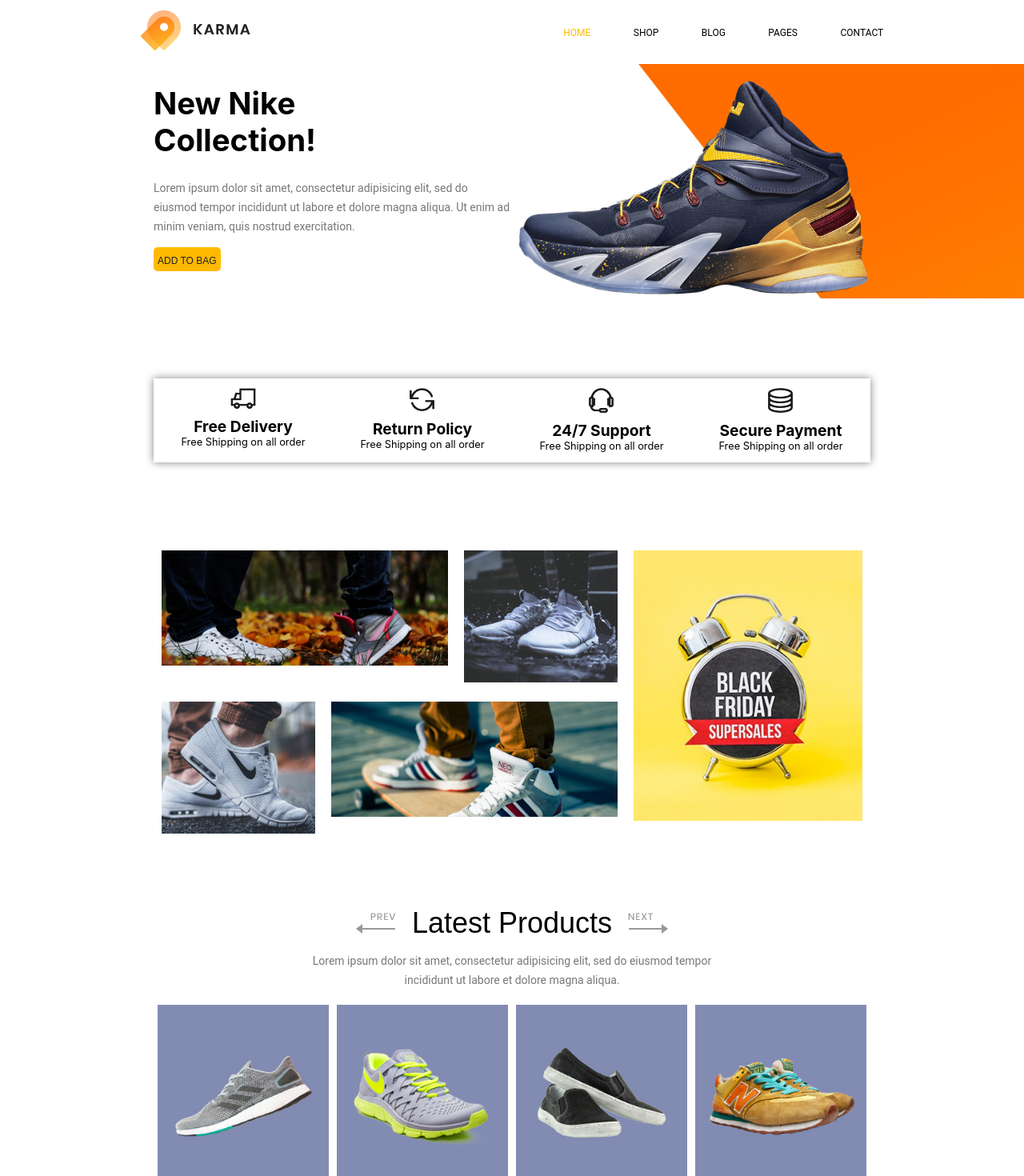
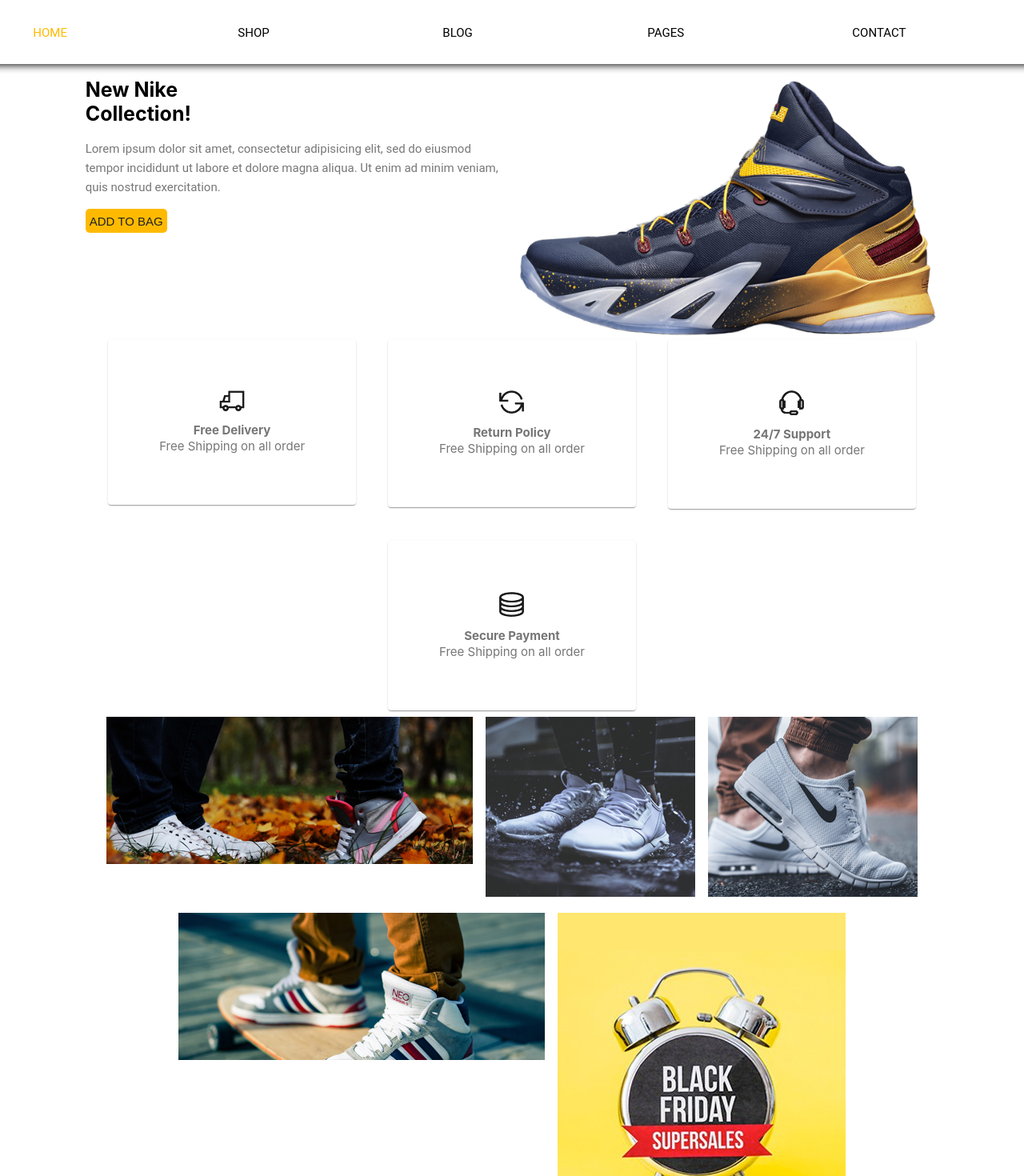
Before and after one commit to mexell96/karma-shop, a React (Create React App) app: page / in a window 1280 px wide. Shown: the top 1470 px of the page at 80% size. Built offline with nearby package versions, Linux system fonts and the light colour scheme.

Commit message:
added material grid

```diff
--- a/src/navbar/Navbar.jsx
+++ b/src/navbar/Navbar.jsx
@@ -2,15 +2,13 @@
 import { NavLink } from "react-router-dom";
 import classes from "./Navbar.module.css";
 import logo from "../images/Navbar/logo.png";
+import Grid from "@material-ui/core/Grid";
 
 export const Navbar = () => {
   return (
-    <nav className={classes.nav}>
-      <div>
-        <img src={logo} alt="logo" />
-      </div>
-      <div>
-        <ul className={classes.ul}>
+    <Grid container justify="center">
+      <ul className={classes.nav}>
+        <Grid item xl={2} lg={2} md={2} m={2} xs={2}>
           <li className={classes.li}>
             <NavLink
               exact
@@ -20,6 +18,8 @@
               HOME
             </NavLink>
           </li>
+        </Grid>
+        <Grid item xl={2} lg={2} md={2} m={2} xs={2}>
           <li>
             <NavLink
               to="/shop"
@@ -28,6 +28,8 @@
               SHOP
             </NavLink>
           </li>
+        </Grid>
+        <Grid item xl={2} lg={2} md={2} m={2} xs={2}>
           <li>
             <NavLink
               to="/blog"
@@ -36,6 +38,8 @@
               BLOG
             </NavLink>
           </li>
+        </Grid>
+        <Grid item xl={2} lg={2} md={2} m={2} xs={2}>
           <li>
             <NavLink
               to="/pages"
@@ -44,6 +48,8 @@
               PAGES
             </NavLink>
           </li>
+        </Grid>
+        <Grid item xl={2} lg={2} md={2} m={2} xs={2}>
           <li>
             <NavLink
               to="/contact"
@@ -52,8 +58,8 @@
               CONTACT
             </NavLink>
           </li>
-        </ul>
-      </div>
-    </nav>
+        </Grid>
+      </ul>
+    </Grid>
   );
 };
--- a/src/navbar/Navbar.module.css
+++ b/src/navbar/Navbar.module.css
@@ -1,6 +1,6 @@
 li {
   list-style-type: none;
-  font-size: 12px;
+  font-size: min(max(15px, 1vw), 15px);
 }
 .NavLink {
   color: black;
@@ -16,8 +16,6 @@
 }
 .ul {
   display: flex;
-  flex-direction: row;
-  width: 400px;
   justify-content: space-between;
 }
 .nav {
@@ -30,4 +28,5 @@
   margin: auto;
   position: fixed;
   z-index: 100;
+  box-shadow: 0px 1px 10px #000000;
 }
--- a/src/pages/Home/Home.jsx
+++ b/src/pages/Home/Home.jsx
@@ -3,15 +3,18 @@
 import Main from "./sections/Main";
 import Products from "./sections/Products";
 import Promo from "./sections/Promo";
+import Grid from "@material-ui/core/Grid";
 
 const Home = () => {
   return (
-    <>
-      <Main />
-      <Conditions />
-      <Promo />
-      <Products />
-    </>
+    <Grid container justify="center">
+      <Grid item xl={10} lg={10} md={10} m={10} xs={10}>
+        <Main />
+        <Conditions />
+        <Promo />
+        <Products />
+      </Grid>
+    </Grid>
   );
 };
 
--- a/src/pages/Home/sections/Conditions.jsx
+++ b/src/pages/Home/sections/Conditions.jsx
@@ -1,34 +1,65 @@
 import React from "react";
+import { makeStyles } from "@material-ui/core/styles";
+import Paper from "@material-ui/core/Paper";
+import Grid from "@material-ui/core/Grid";
 import freeDelivery from "../../../images/Home/Conditions/f-icon1.png";
 import returnPolicy from "../../../images/Home/Conditions/f-icon2.png";
 import support from "../../../images/Home/Conditions/f-icon3.png";
 import securePayment from "../../../images/Home/Conditions/f-icon4.png";
 import classes from "./Conditions.module.css";
 
+const useStyles = makeStyles((theme) => ({
+  root: {
+    flexGrow: 1,
+  },
+  paper: {
+    padding: theme.spacing(8),
+    textAlign: "center",
+    color: theme.palette.text.secondary,
+  },
+}));
+
 const Conditions = () => {
+  const styles = useStyles();
+
   return (
-    <div className={classes.Conditions}>
-      <div className={classes.blocks}>
+    <Grid container spacing={5} justify="center">
+      <Grid item xl>
+        <Paper className={styles.paper}>
           <img src={freeDelivery} alt="freeDelivery" className={classes.img} />
           <h3 className={classes.h3}>Free Delivery</h3>
           <span className={classes.span}>Free Shipping on all order</span>
-      </div>
-      <div className={classes.blocks}>
+        </Paper>
+      </Grid>
+
+      <Grid item xl>
+        <Paper className={styles.paper}>
           <img src={returnPolicy} alt="returnPolicy" className={classes.img} />
           <h3 className={classes.h3}>Return Policy</h3>
           <span className={classes.span}>Free Shipping on all order</span>
-      </div>
-      <div className={classes.blocks}>
+        </Paper>
+      </Grid>
+
+      <Grid item xl>
+        <Paper className={styles.paper}>
           <img src={support} alt="support" className={classes.img} />
           <h3 className={classes.h3}>24/7 Support</h3>
           <span className={classes.span}>Free Shipping on all order</span>
-      </div>
-      <div className={classes.blocks}>
-        <img src={securePayment} alt="securePayment" className={classes.img} />
+        </Paper>
+      </Grid>
+
+      <Grid item xl>
+        <Paper className={styles.paper}>
+          <img
+            src={securePayment}
+            alt="securePayment"
+            className={classes.img}
+          />
           <h3 className={classes.h3}>Secure Payment</h3>
           <span className={classes.span}>Free Shipping on all order</span>
-      </div>
-    </div>
+        </Paper>
+      </Grid>
+    </Grid>
   );
 };
 
--- a/src/pages/Home/sections/Conditions.module.css
+++ b/src/pages/Home/sections/Conditions.module.css
@@ -15,11 +15,11 @@
   padding: 1vw;
 }
 .h3 {
-  font-size: 1.5vw;
+  font-size: min(max(15px, 1vw), 15px);
   margin: 10px 0px 0px 0px;
 }
 .span {
-  font-size: 1vw;
+  font-size: min(max(15px, 1vw), 15px);
 }
 .img:hover {
   filter: invert(70%);
--- a/src/pages/Home/sections/Main.jsx
+++ b/src/pages/Home/sections/Main.jsx
@@ -1,12 +1,12 @@
 import React from "react";
 import classes from "./Main.module.css";
 import sneakers from "../../../images/Home/banner-img.png";
+import Grid from "@material-ui/core/Grid";
 
 const Main = () => {
   return (
-    <div className={classes.bg}>
-      <div className={classes.Main}>
-        <div className={classes.info}>
+    <Grid container justify="center" style={{ marginTop: "80px" }}>
+      <Grid item xl={6} lg={6} md={6} m={12} xs={12}>
         <h1>
           New Nike
           <br />
@@ -14,22 +14,21 @@
         </h1>
         <p>
           Lorem ipsum dolor sit amet, consectetur adipisicing elit, sed do
-            eiusmod tempor incididunt ut labore et dolore magna aliqua. Ut enim
-            ad minim veniam, quis nostrud exercitation.
+          eiusmod tempor incididunt ut labore et dolore magna aliqua. Ut enim ad
+          minim veniam, quis nostrud exercitation.
         </p>
         <a href="#" className={classes.link}>
           <span>ADD TO BAG</span>
         </a>
-        </div>
-        <div className={classes.pic}>
+      </Grid>
+      <Grid item xl={6} lg={6} md={6} m={12} xs={12}>
         <img
           src={sneakers}
           alt="sneakers"
           style={{ width: "100%", height: "auto", marginTop: "20px" }}
         />
-        </div>
-      </div>
-    </div>
+      </Grid>
+    </Grid>
   );
 };
 
--- a/src/pages/Home/sections/Main.module.css
+++ b/src/pages/Home/sections/Main.module.css
@@ -15,12 +15,12 @@
   width: 50%;
 }
 h1 {
-  font-size: 3vw;
+  font-size: min(max(15px, 2vw), 25px);
   font-weight: 700;
 }
 p {
   line-height: 24px;
-  font-size: 14px;
+  font-size: min(max(15px, 1vw), 15px);
   font-family: "Roboto", sans-serif;
   font-weight: 400;
   color: #777777;
@@ -34,7 +34,7 @@
 }
 .link span {
   padding-left: 15px;
-  font-size: 12px;
+  font-size: min(max(15px, 1vw), 15px);
   font-family: "Poppins", sans-serif;
   font-weight: 500;
   color: #222222;
--- a/src/pages/Home/sections/Promo.jsx
+++ b/src/pages/Home/sections/Promo.jsx
@@ -5,55 +5,28 @@
 import pic3 from "../../../images/Home/Promo/c3.jpg";
 import pic4 from "../../../images/Home/Promo/c4.jpg";
 import sales from "../../../images/Home/Promo/c5.jpg";
+import Grid from "@material-ui/core/Grid";
 
 const Promo = () => {
   return (
-    <div className={classes.main}>
-      <div>
-        <div style={{ display: "flex", flexDirection: "row" }}>
-          <div className={classes.darken}>
-            <div>
-              <img
-                src={pic1}
-                alt="pic1"
-                style={{ "max-width": "100%", height: "auto" }}
-              />
-            </div>
-          </div>
-          <div className={classes.darken} style={{ width: "245px" }}>
-            <img
-              src={pic2}
-              alt="pic2"
-              style={{ "max-width": "100%", height: "auto" }}
-            />
-          </div>
-        </div>
-
-        <div style={{ display: "flex", flexDirection: "row" }}>
-          <div className={classes.darken} style={{ width: "245px" }}>
-            <img
-              src={pic3}
-              alt="pic3"
-              style={{ "max-width": "100%", height: "auto" }}
-            />
-          </div>
-          <div className={classes.darken}>
-            <img
-              src={pic4}
-              alt="pic4"
-              style={{ "max-width": "100%", height: "auto" }}
-            />
-          </div>
-        </div>
-      </div>
-
-      <div className={classes.darken} style={{ height: "435px" }}>
-        <img
-          src={sales}
-          alt="sales"
-          style={{ "max-width": "100%", height: "auto" }}
-        />
-      </div>
+    <div>
+      <Grid container justify="center" spacing={2}>
+        <Grid item xl>
+          <img src={pic1} alt="pic1" className={classes.imgStyle} />
+        </Grid>
+        <Grid item xl>
+          <img src={pic2} alt="pic2" className={classes.imgStyle} />
+        </Grid>
+        <Grid item xl>
+          <img src={pic3} alt="pic3" className={classes.imgStyle} />
+        </Grid>
+        <Grid item xl>
+          <img src={pic4} alt="pic4" className={classes.imgStyle} />
+        </Grid>
+        <Grid item xl>
+          <img src={sales} alt="sales" className={classes.imgStyle} />
+        </Grid>
+      </Grid>
     </div>
   );
 };
--- a/src/pages/Home/sections/Promo.module.css
+++ b/src/pages/Home/sections/Promo.module.css
@@ -11,3 +11,6 @@
 .darken:hover {
   opacity: 0.4;
 }
+.imgStyle {
+  width: 100%;
+}
```
Lines whose indentation alone changed are shown as unchanged.
